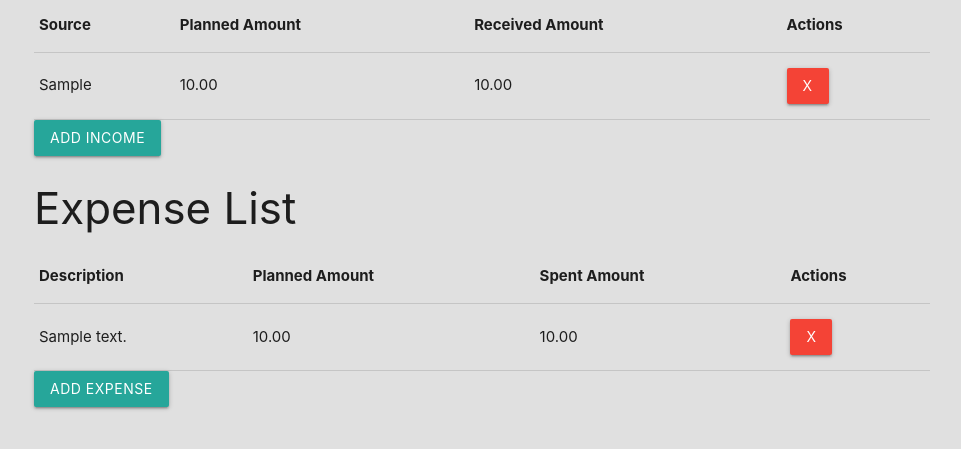
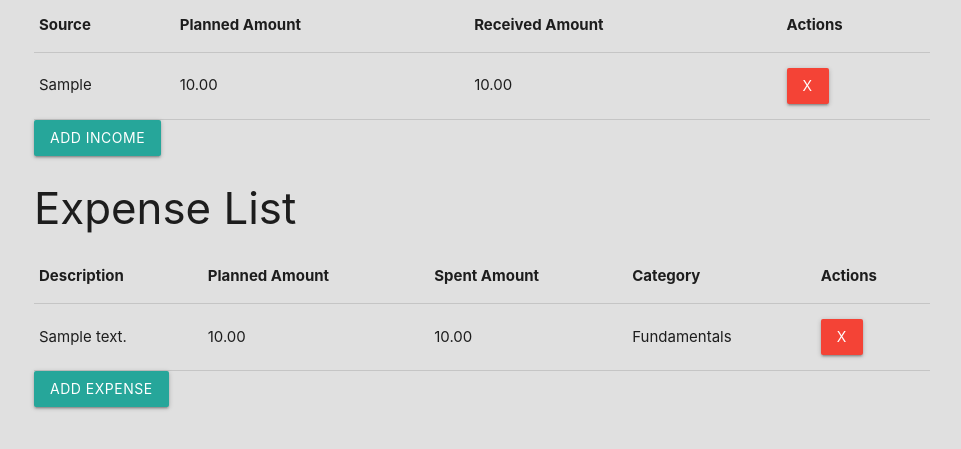
Before and after one commit to JPudsey-11/50-30-20BudgetManager, a Django app: page / in a window 1280 px wide. Shown: the part 234-683 px from the top of the page, without its empty margins (158-1119 px from the left). Run offline with Django 4.2, Linux system fonts and the light colour scheme; a user stored in the database is signed in; tables that the repository leaves empty hold one stand-in row (values such as "Sample post").

Commit message:
updating dahsboard.html so it contains category field in expenses

```diff
--- a/templates/dashboard.html
+++ b/templates/dashboard.html
@@ -3,6 +3,8 @@
 <div class="container">
     <h2>Dashboard</h2>
     <p><a href="{% url 'logout' %}">Log Out</a></p> <!-- Log out link -->
+
+    <!-- Income Section -->
     <div>
         <h3>Income List</h3>
         <table class="table">
@@ -30,6 +32,7 @@
         <button data-target="addIncomeModal" class="btn modal-trigger">Add Income</button>
     </div>
 
+    <!-- Expense Section -->
     <div>
         <h3>Expense List</h3>
         <table class="table">
@@ -38,6 +41,7 @@
                     <th>Description</th>
                     <th>Planned Amount</th>
                     <th>Spent Amount</th>
+                    <th>Category</th>
                     <th>Actions</th>
                 </tr>
             </thead>
@@ -47,6 +51,7 @@
                     <td>{{ expense.description }}</td>
                     <td>{{ expense.planned_amount }}</td>
                     <td>{{ expense.spent_amount }}</td>
+                    <td>{{ expense.category }}</td>
                     <td>
                         <button class="btn red" onclick="deleteExpense('{{ expense.id }}')">X</button>
                     </td>
```
